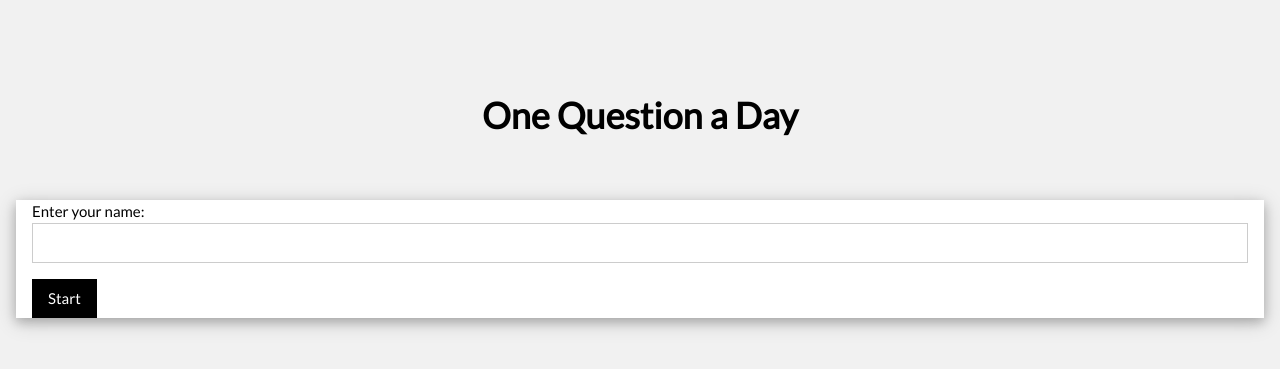
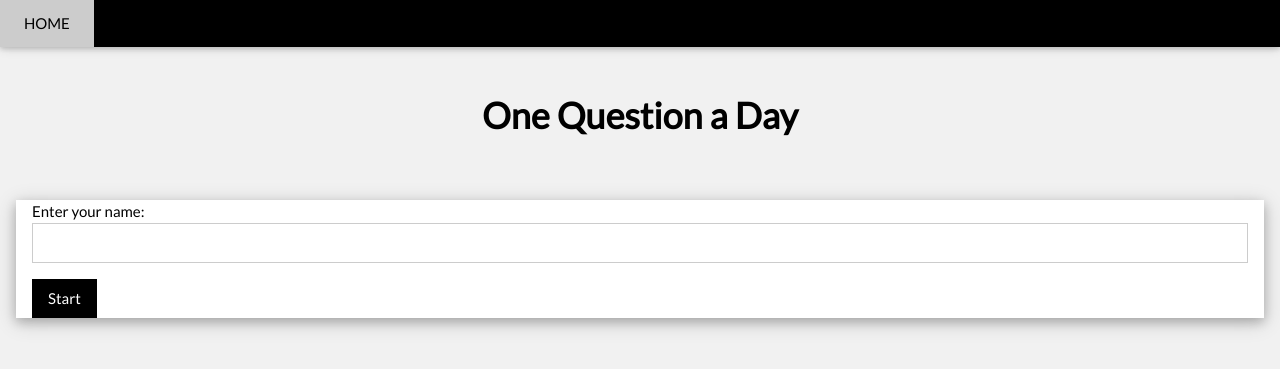
Before and after one commit to oliviajain/mysite, a Flask app: page /journal/ in a window 1280 px wide. Shown: the top 369 px of the page. Run offline with Flask 3, Linux system fonts and the light colour scheme.

Commit message:
Add home button

```diff
--- a/flask_app.py
+++ b/flask_app.py
@@ -18,6 +18,5 @@ app.register_blueprint(car_bp)
 def home():
     return render_template("index.html")
 
-
 if __name__ == "__main__":
     app.run(port=port)
--- a/templates/journal/home.html
+++ b/templates/journal/home.html
@@ -11,8 +11,16 @@
 </head>
 <body class="w3-light-grey">
 
+<!-- Navbar -->
+<div class="w3-top">
+    <div class="w3-bar w3-black w3-card">
+      <a class="w3-bar-item w3-button w3-padding-large" href="\">HOME</a>
+    </div>
+</div>
+
 <!-- Page content -->
 <div class="w3-content" style="max-width:1400px; margin-top:46px">
+
 
     <!-- Header -->
     <header class="w3-container w3-center w3-padding-32">
--- a/templates/journal/questions.html
+++ b/templates/journal/questions.html
@@ -14,8 +14,9 @@
 <!-- Navbar -->
 <div class="w3-top">
     <div class="w3-bar w3-black w3-card">
+        <a class="w3-bar-item w3-button w3-padding-large" href="\">HOME</a>
         <a class="w3-bar-item w3-button w3-padding-large" href="{{ url_for('journal.responses', user_id=user.id) }}">RESPONSES</a>
-        <a class="w3-bar-item w3-button w3-padding-large w3-right" href="/">LOGOUT</a>
+        <a class="w3-bar-item w3-button w3-padding-large w3-right" href="/journal">LOGOUT</a>
     </div>
 </div>
 
--- a/templates/journal/responses.html
+++ b/templates/journal/responses.html
@@ -14,6 +14,7 @@
 <!-- Navbar -->
 <div class="w3-top">
   <div class="w3-bar w3-black w3-card">
+    <a class="w3-bar-item w3-button w3-padding-large" href="\">HOME</a>
     <a class="w3-bar-item w3-button w3-padding-large" href="{{ url_for('journal.questions', user_id=user.id) }}">NEXT QUESTION</a>
     <a class="w3-bar-item w3-button w3-padding-large w3-right" href="/journal">LOGOUT</a>
   </div>
--- a/templates/journal/thanks.html
+++ b/templates/journal/thanks.html
@@ -14,6 +14,7 @@
 <!-- Navbar -->
 <div class="w3-top">
   <div class="w3-bar w3-black w3-card">
+    <a class="w3-bar-item w3-button w3-padding-large" href="\">HOME</a>
     <a class="w3-bar-item w3-button w3-padding-large" href="{{ url_for(journal.responses', user_id=user.id) }}">RESPONSES</a>
     <a class="w3-bar-item w3-button w3-padding-large w3-right" href="/journal">LOGOUT</a>
   </div>
```
